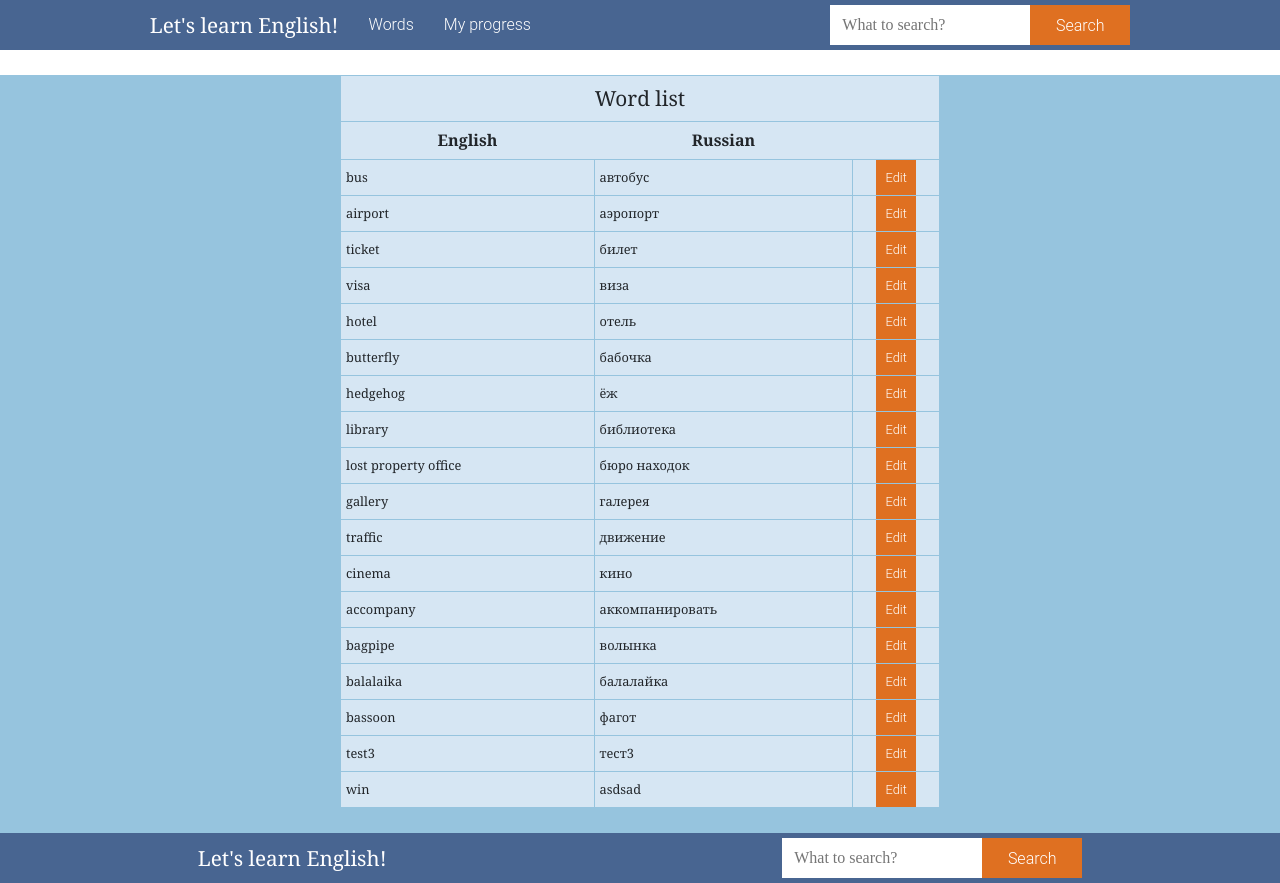
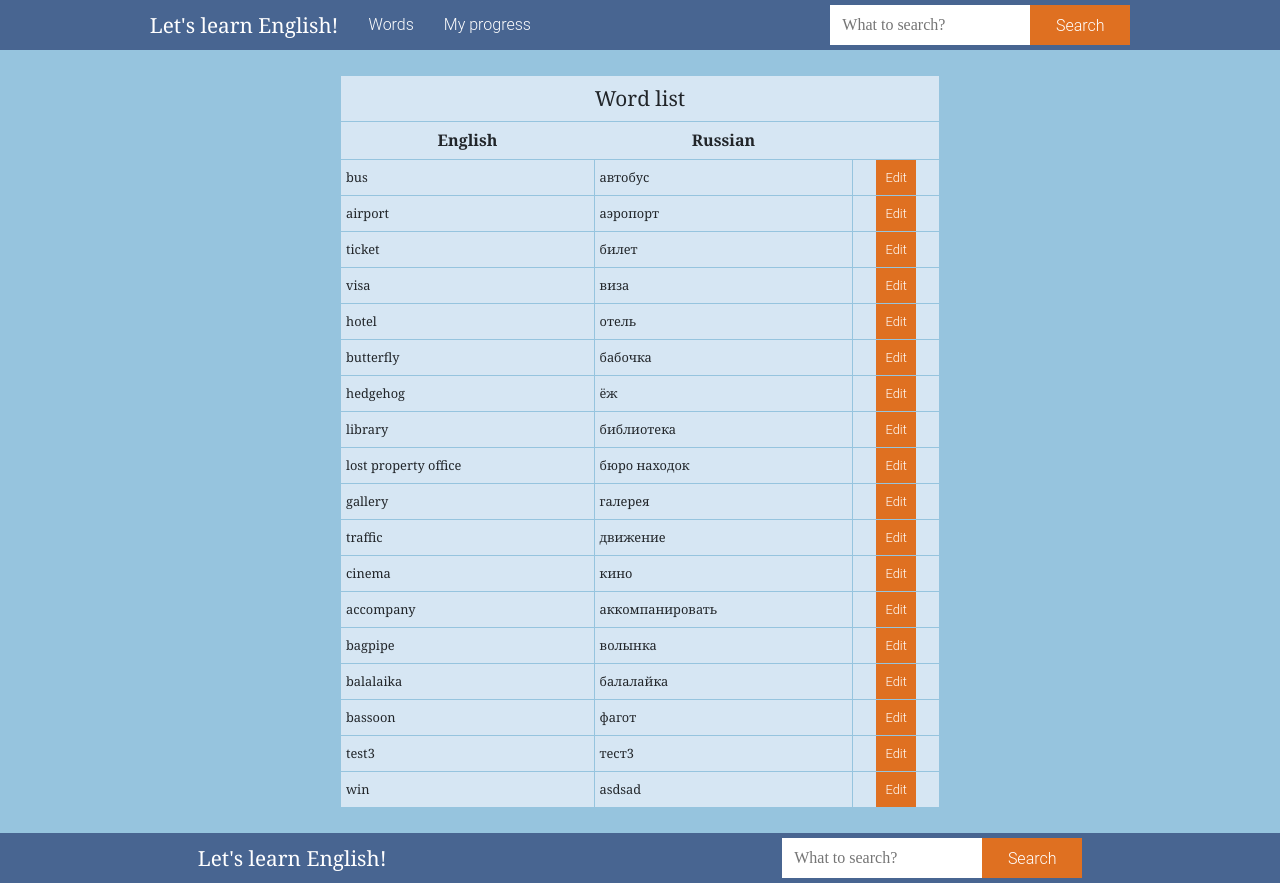
Before and after one commit to Luizagalf/learn-english-app, a React (Create React App) app: page /home in a window 1280 px wide. Built offline with nearby package versions, Linux system fonts and the light colour scheme.

Commit message:
Wordlist is ugprated

```diff
--- a/src/components/Wordlist/Wordlist.jsx
+++ b/src/components/Wordlist/Wordlist.jsx
@@ -6,6 +6,7 @@ import Wordlistitem from '../Wordlistitem/Wordlistitem';
 
 const Wordlist = () => {
     return (
+        <div className={styles.list}>
             <table className={styles.table}>
                 <thead>
                     <tr>
@@ -22,7 +23,8 @@ const Wordlist = () => {
                         <Wordlistitem key={word.id} id={word.id} english={word.english} russian={word.russian}></Wordlistitem>
                     )
                 }
-        </table >
+            </table>
+        </div>
     );
 }
 
--- a/src/components/Wordlist/wordlist.module.scss
+++ b/src/components/Wordlist/wordlist.module.scss
@@ -2,11 +2,14 @@
 @import "../../styles/mixins.scss";
 @import "../../styles/screen.scss";
 
+.list {
+    padding: 25px;
+}
+
 .table {
     background-color: $lightblue;
-    flex: 1 0;
     min-width: 600px;
-    margin: 75px auto 25px auto;
+    margin: 0 auto;
     border: 1px solid $darkblue;
 }
 
```
Lines whose indentation alone changed are shown as unchanged.
